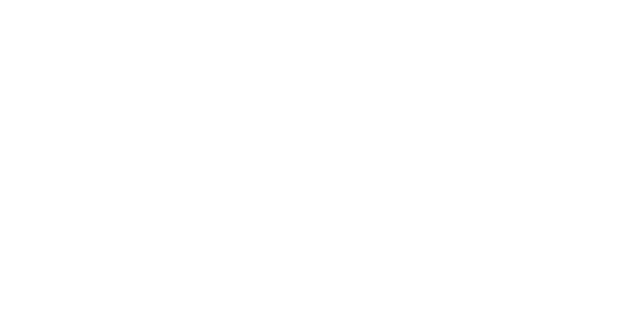
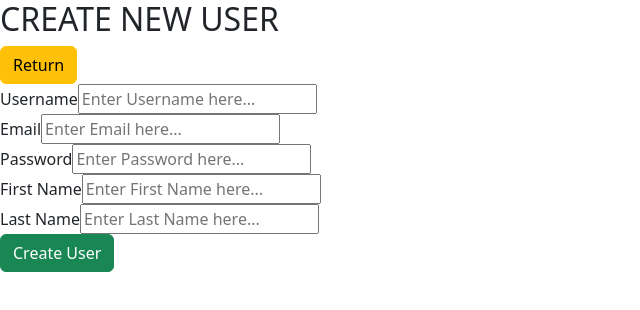
Before and after one commit to nedimburo/webtravel_289, a React (Create React App) app in the folder client/: page /create-user in a window 1280 px wide. Before the commit this address had no page. Shown: the top 310 px of the page, without its empty margins (0-640 px from the left). Built offline with nearby package versions, Linux system fonts and the light colour scheme.

Commit message:
Added functionality for admin to create a user

```diff
--- a/client/src/Admin.js
+++ b/client/src/Admin.js
@@ -1,5 +1,6 @@
 import React, { useState, useEffect } from 'react';
 import LogoutButton from "./LogoutButton";
+import { Link } from 'react-router-dom';
 
 function Admin(){
     const [userInfo, setUserInfo] = useState(JSON.parse(localStorage.getItem("user")));
@@ -17,6 +18,7 @@
             <h1>Admin Page</h1>
             <p>Admin: {userInfo.username}</p>
             <LogoutButton />
+            <Link to={'/create-user'} className="btn btn-success w-10">Create New User</Link>
         </div>
     )
 }
--- a/client/src/App.js
+++ b/client/src/App.js
@@ -5,6 +5,7 @@
 import Home from './Home';
 import Admin from './Admin';
 import LogoutButton from './LogoutButton';
+import CreateUser from './CreateUser';
 
 function App() {
   return (
@@ -15,6 +16,7 @@
           <Route path='/logout' element={<LogoutButton />}></Route>
           <Route path='/home' element={<Home />}></Route>
           <Route path='/admin' element={<Admin />}></Route>
+          <Route path='/create-user' element={<CreateUser />}></Route>
         </Routes>
       </BrowserRouter>
   );
--- /dev/null
+++ b/client/src/CreateUser.js
@@ -0,0 +1,65 @@
+import React, { useState } from "react";
+import { Link, useNavigate } from "react-router-dom";
+import axios from "axios";
+
+function CreateUser(){
+    const [username, setUsername]=useState();
+    const [email, setEmail]=useState();
+    const [password, setPassword]=useState();
+    const [firstName, setFirstName]=useState();
+    const [lastName, setLastName]=useState();
+    const navigate=useNavigate();
+
+    const handleSubmit=(e)=>{
+        e.preventDefault();
+        axios.post('http://localhost:3001/user/register', {username, email, password, firstName, lastName})
+        .then(response=>{
+            console.log("Server response:", response.data);
+            if (response.status===201){
+                alert("User has been successfully created.");
+                navigate("/admin");
+            }
+        })
+        .catch(error=>{
+            console.log(error);
+            alert(error.response.data.message);
+        });
+    }
+
+    return(
+        <div>
+            <h2>CREATE NEW USER</h2>
+            <Link to={'/admin'} className="btn btn-warning w-10">Return</Link>
+            <form onSubmit={handleSubmit}>
+                <div>
+                    <label htmlFor="username">Username</label>
+                    <input type="text" placeholder="Enter Username here..." name="username"
+                    onChange={(e)=>setUsername(e.target.value)}/>
+                </div>
+                <div>
+                    <label htmlFor="email">Email</label>
+                    <input type="email" placeholder="Enter Email here..." name="email"
+                    onChange={(e)=>setEmail(e.target.value)}/>
+                </div>
+                <div>
+                    <label htmlFor="password">Password</label>
+                    <input type="password" placeholder="Enter Password here..." name="password"
+                    onChange={(e)=>setPassword(e.target.value)}/>
+                </div>
+                <div>
+                    <label htmlFor="firstName">First Name</label>
+                    <input type="text" placeholder="Enter First Name here..." name="firstName"
+                    onChange={(e)=>setFirstName(e.target.value)}/>
+                </div>
+                <div>
+                    <label htmlFor="lastName">Last Name</label>
+                    <input type="text" placeholder="Enter Last Name here..." name="lastName"
+                    onChange={(e)=>setLastName(e.target.value)}/>
+                </div>
+                <button type="submit" className="btn btn-success w-10">Create User</button>
+            </form>
+        </div>
+    )
+}
+
+export default CreateUser;
```
